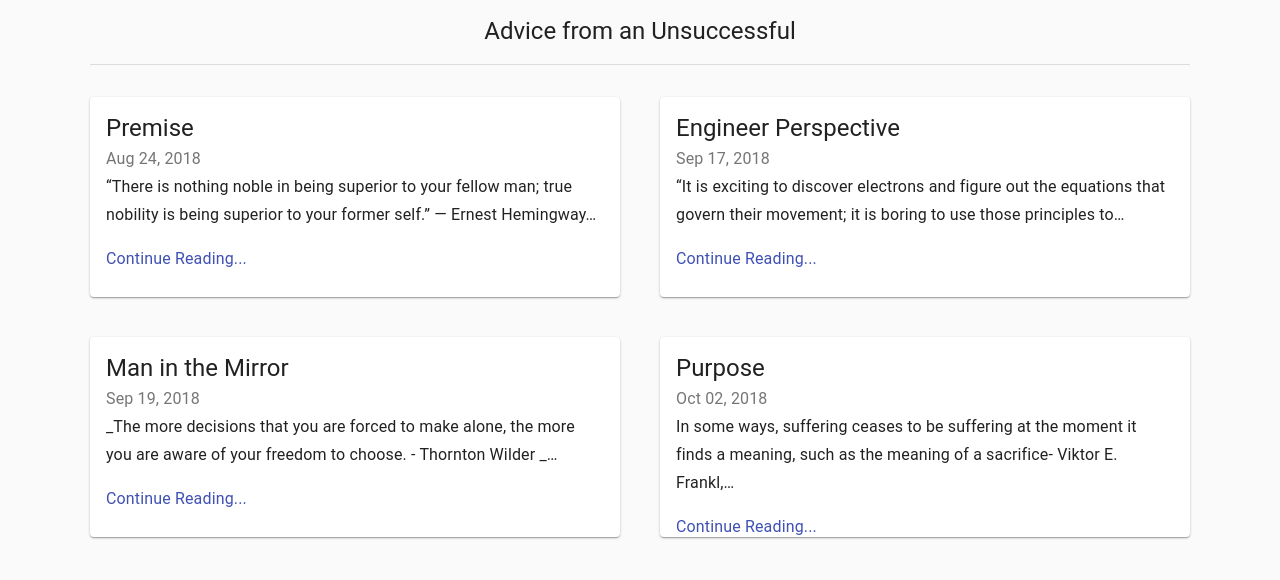
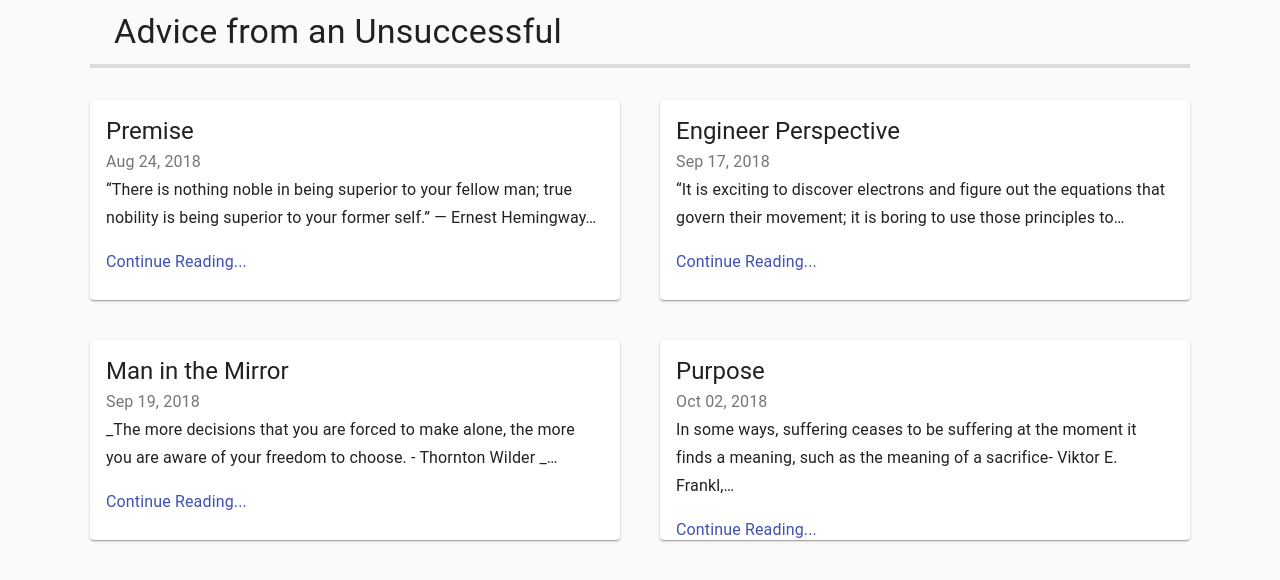
Before and after one commit to nakolean/advice-from-an-unsuccessful, a Gatsby site: page / in a window 1280 px wide. Built offline with nearby package versions, Linux system fonts and the light colour scheme; Gatsby itself is replaced by a stand-in of ours.

Commit message:
Updating NavBar

```diff
--- a/src/components/Navigation/index.jsx
+++ b/src/components/Navigation/index.jsx
@@ -11,9 +11,10 @@ import Link from '@Navigation/Link';
 const styles = theme => ({
   root: {
     flex: 1,
-    justifyContent: 'center',
+    justifyContent: 'flex-start',
   },
   divider: {
+    height: theme.spacing.unit / 2,
     marginBottom: theme.spacing.unit * 4,
   }
 });
@@ -25,7 +26,7 @@ const NavBar = ({ classes }) => (
       <Grid container item xs={12}>
         <Toolbar className={classes.root}>
           <Grid item>
-            <Typography variant="h5">
+            <Typography variant="h4">
               <Link to="/">
                 {data.site.siteMetadata.title}
               </Link>
```
